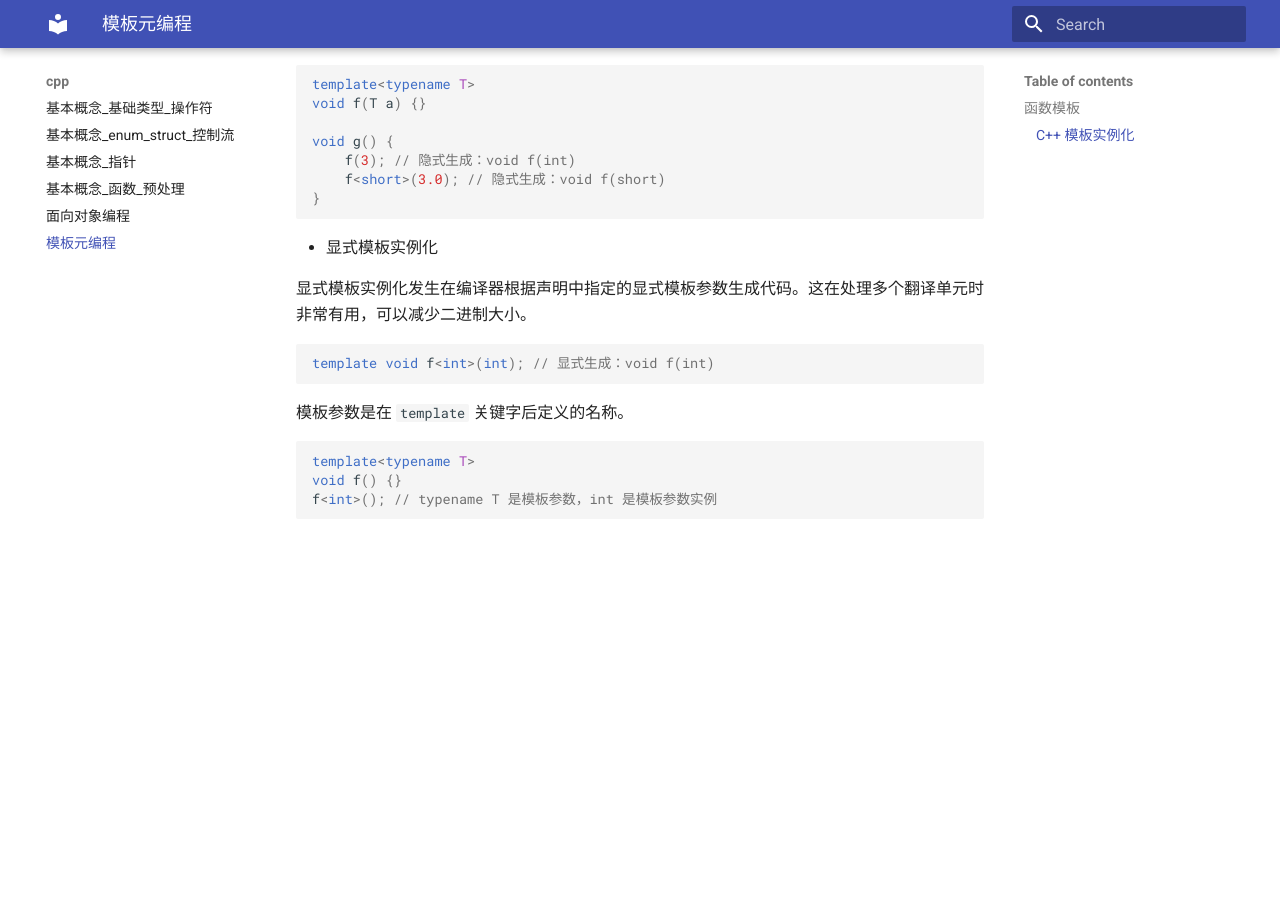
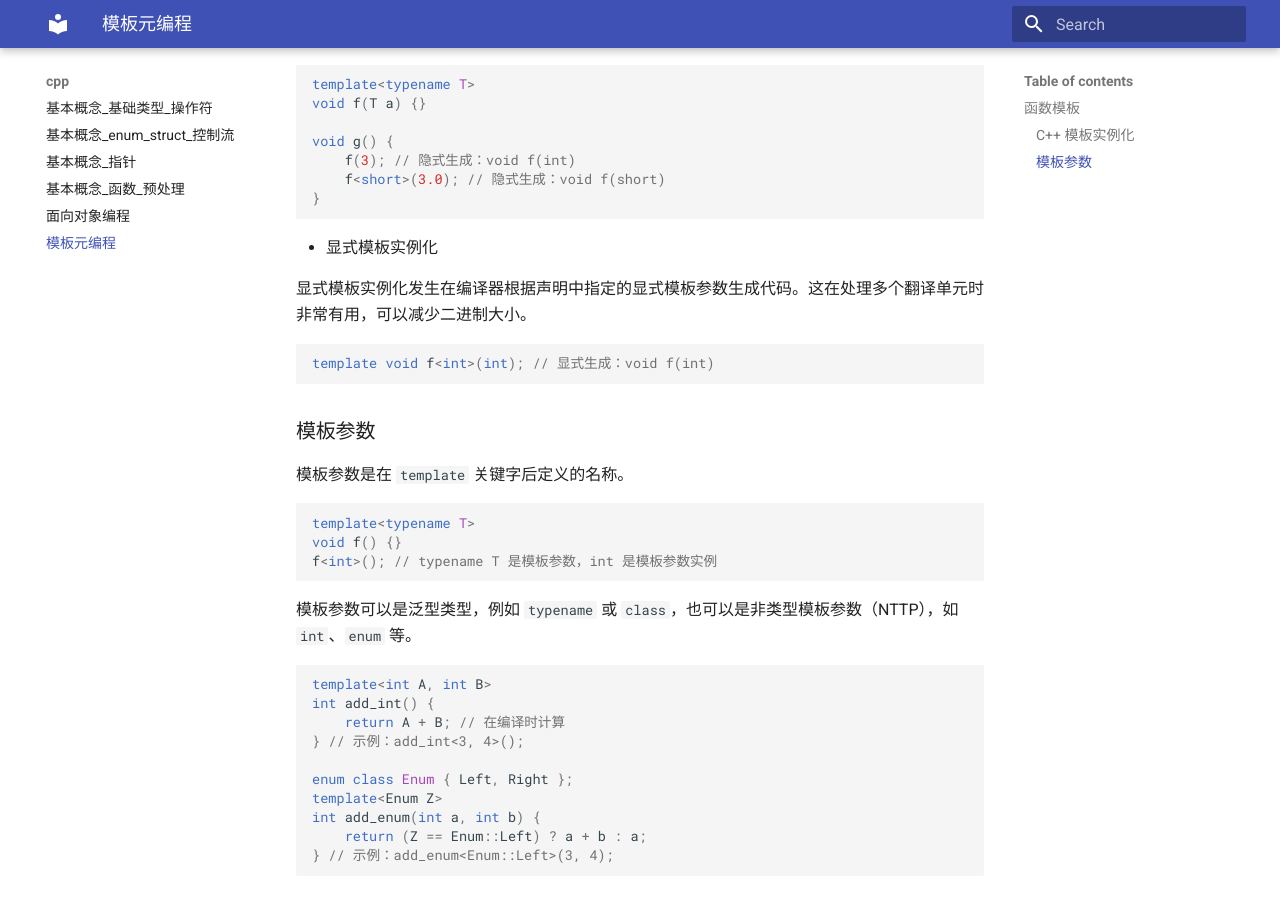
Before and after one commit to ymma98/technotes, an MkDocs documentation site: the page built from docs/cpp/模板元编程.md, in a window 1280 px wide and 900 px high, scrolled down 1291 px. Built offline with MkDocs 1.6.1 and Material for MkDocs 9.7.7, drawn with Linux system fonts in a browser that asks for light colours; before the commit the page ends 1834 px from its top, so only the background shows below that.

Commit message:
docs/cpp/模板元编程.md updated from https://stackedit.cn/

````diff
--- a/docs/cpp/模板元编程.md
+++ b/docs/cpp/模板元编程.md
@@ -76,7 +76,7 @@ void g() {
 template void f<int>(int); // 显式生成：void f(int)
 ```
 
-
+### 模板参数
 模板参数是在 `template` 关键字后定义的名称。
 
 ```cpp
@@ -85,7 +85,19 @@ void f() {}
 f<int>(); // typename T 是模板参数，int 是模板参数实例
 ```
 
+模板参数可以是泛型类型，例如 `typename` 或 `class`，也可以是非类型模板参数（NTTP），如 `int`、`enum` 等。
+```cpp
+template<int A, int B>
+int add_int() {
+    return A + B; // 在编译时计算
+} // 示例：add_int<3, 4>();
 
+enum class Enum { Left, Right };
+template<Enum Z>
+int add_enum(int a, int b) {
+    return (Z == Enum::Left) ? a + b : a;
+} // 示例：add_enum<Enum::Left>(3, 4);
+```
 <!--stackedit_data:
-eyJoaXN0b3J5IjpbMzAxNTYzNDc5LDYwODU5MzI2N119
+eyJoaXN0b3J5IjpbMjk2NDkyNDU4LDYwODU5MzI2N119
 -->
````
